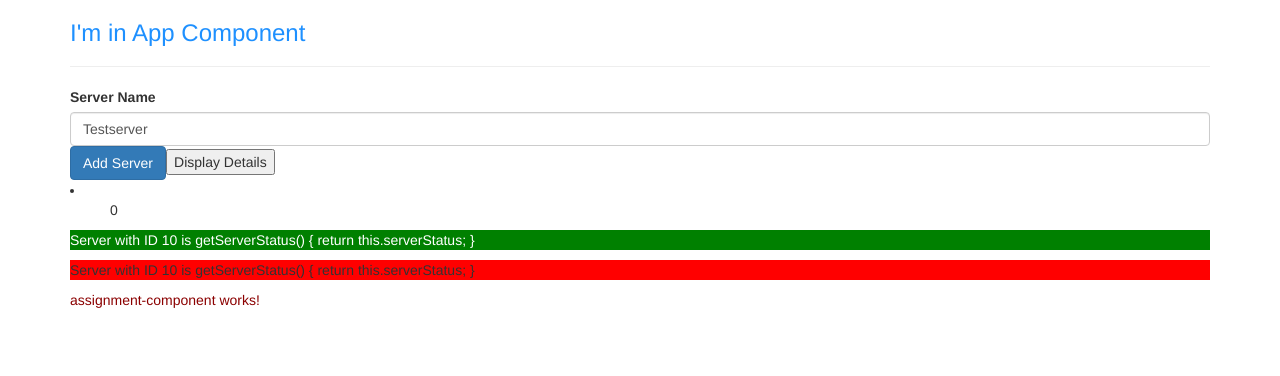
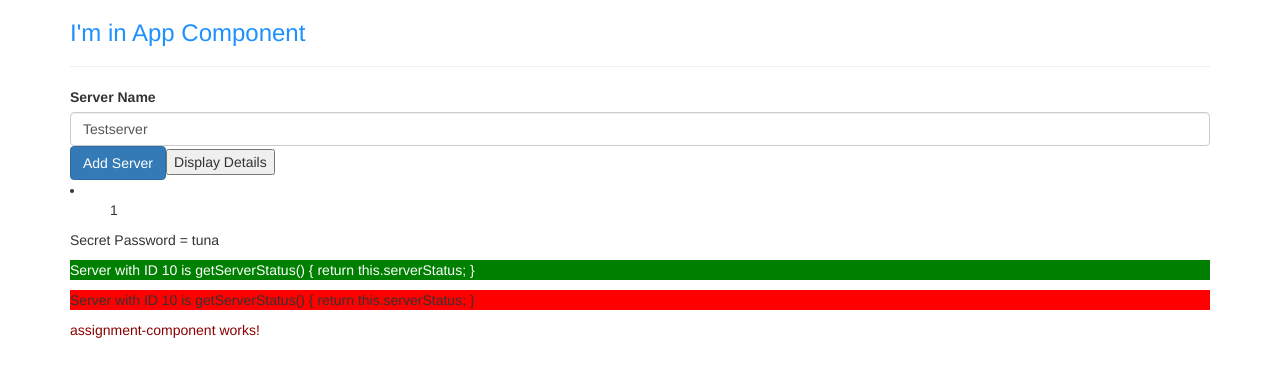
Before and after one commit to KristianDiamandiev/angular-first-app, an Angular app: page / in a window 1280 px wide. Both pictures are taken after a click on the button "Display Details". Shown: the top 376 px of the page. Built offline with nearby package versions, Linux system fonts and the light colour scheme.

Commit message:
max code

```diff
--- a/src/app/servers/servers.component.html
+++ b/src/app/servers/servers.component.html
@@ -26,12 +26,12 @@
 <li>
   <ul
     *ngFor="let clickValue of clickedValues"
-    [ngClass]="{white: clickValue > 4}"
-    [ngStyle]="{backgroundColor: clickValue > 4 ? 'blue' : ''}">
+    [ngClass]="{white: clickValue >= 5}"
+    [ngStyle]="{backgroundColor: clickValue >= 5 ? 'blue' : 'transparent'}">
     {{clickValue}}
   </ul>
 </li>
-<p id="toggledParagraph">Secret Password = tuna</p>
+<p *ngIf="showSecret">Secret Password = tuna</p>
 
 <!-- <br>
 <input
--- a/src/app/servers/servers.component.ts
+++ b/src/app/servers/servers.component.ts
@@ -17,8 +17,8 @@ export class ServersComponent implements OnInit {
   username = '';
   serverCreated = false;
   servers = ['Testserver', 'Testserver2'];
-  clickCounter = 0;
   clickedValues = [];
+  showSecret = false;
 
   constructor() {
     setTimeout(() => {
@@ -41,10 +41,7 @@ export class ServersComponent implements OnInit {
   }
 
   toggleParagraphHidden() {
-    let p = (<HTMLParagraphElement>document.getElementById("toggledParagraph"));
-    p.hidden === true ? p.hidden = false : p.hidden = true;
-    this.clickedValues.push(this.clickCounter);
-    this.clickCounter++;
-    console.log(this.clickedValues);
+    this.showSecret = !this.showSecret;
+    this.clickedValues.push(this.clickedValues.length + 1);
   }
 }
```
